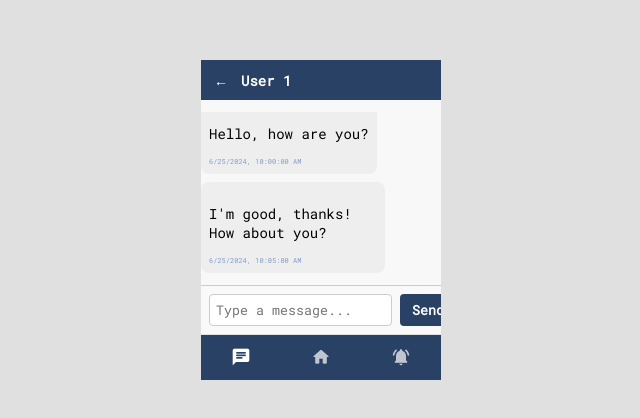
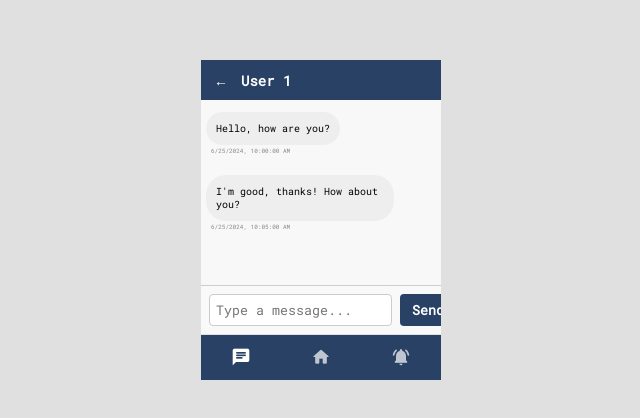
Before and after one commit to mch-cloudmosa-team4/mch-2025-cloudmosa, a Vue app in the folder frontend/: page /chat/1 in a window 1280 px wide. Shown: the part 180-598 px from the top of the page, without its empty margins (319-959 px from the left). Built offline with nearby package versions, Linux system fonts and the light colour scheme.

Commit message:
ChatRoom format

```diff
--- a/frontend/src/views/ChatRoom.vue
+++ b/frontend/src/views/ChatRoom.vue
@@ -8,10 +8,17 @@
       <div
         v-for="m in chatMessages"
         :key="m.sent_at"
-        :class="['message', { me: m.sender_id === myId }]"
+        class="message-wrapper"
+        :class="{ me: m.sender_id === myId }"
       >
-        <p>{{ m.message }}</p>
-        <small>{{ new Date(m.sent_at).toLocaleString() }}</small>
+        <!-- 訊息框 -->
+        <div class="message">
+          <p>{{ m.message }}</p>
+        </div>
+        <!-- 時間放在訊息框下面 -->
+        <small class="sent-date">
+          {{ new Date(m.sent_at).toLocaleString() }}
+        </small>
       </div>
     </div>
     <div class="input-bar">
@@ -97,14 +104,24 @@ function scrollToBottom() {
   margin: 12px 0;
   flex: 1;
 }
+.message-wrapper {
+  display: flex;
+  flex-direction: column;
+  margin-bottom: 12px;
+}
 .message {
-  padding: 8px;
-  border-radius: 8px;
+  margin-left: 5px;
+  border-radius: 20px;
   background: #eee;
   align-self: flex-start;
   max-width: 70%;
+  font-size: 10px;
+  padding: 10px;
+  padding-top: 0px;
+  padding-bottom: 0px;
 }
-.message.me {
+.message-wrapper.me .message {
+  margin-right: 5px;
   background: rgb(130, 157, 201);
   color: white;
   align-self: flex-end;
@@ -114,9 +131,20 @@ function scrollToBottom() {
   display: block;
   color: rgb(130, 157, 201);
 }
-.message.me small {
+.message-wrapper.me .message small {
   color: white;
   text-align: right;
+}
+.sent-date {
+  font-size: 6px;
+  color: #888;
+  margin-top: 2px;
+  margin-left: 10px;
+}
+
+.message-wrapper.me .sent-date {
+  text-align: right; /* 自己發的日期靠右 */
+  margin-right: 10px;
 }
 .top-bar {
   position: sticky;
```
